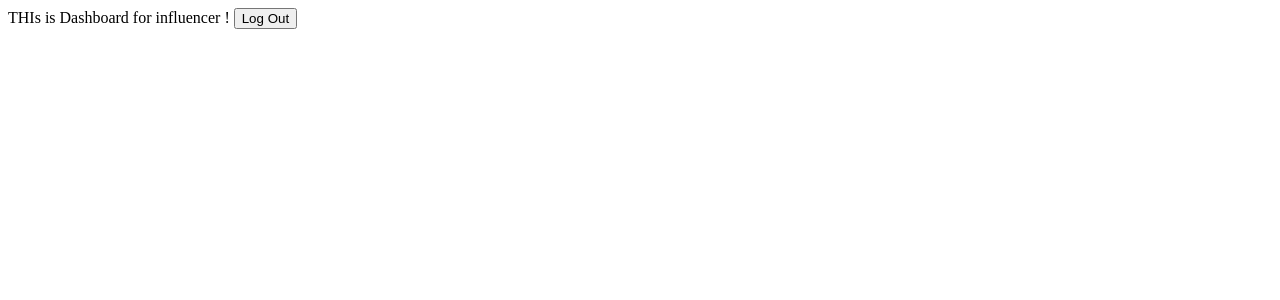
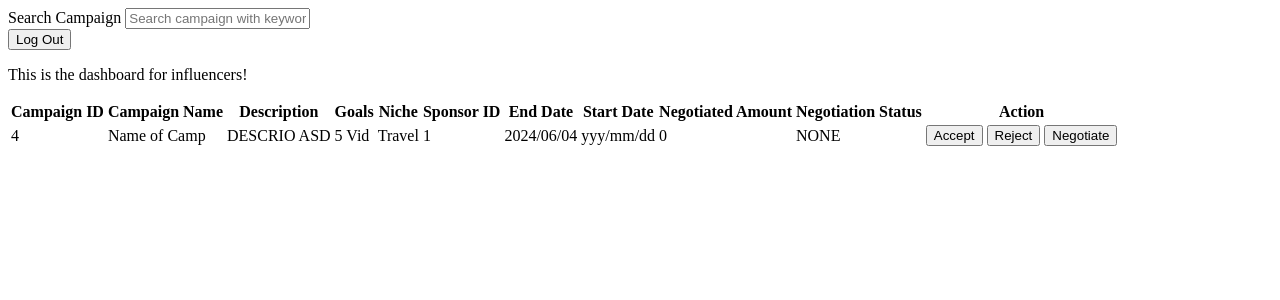
Before and after one commit to Kool-Cool/MAD-I, a Flask app: page /influencer/dashboard in a window 1280 px wide. Shown: the top 300 px of the page. Run offline with Flask 3, Linux system fonts and the light colour scheme.

Commit message:
fix : influencer dashboard

```diff
--- a/doc.txt
+++ b/doc.txt
@@ -165,6 +165,7 @@ Ad request Management - for the sponsors
                           |- able to negociate
 
 
+
 >> Search for influencers, public campaigns
 
 The sponsors should be able to search
--- a/templates/influencer_dashboard.html
+++ b/templates/influencer_dashboard.html
@@ -1,3 +1,54 @@
-THIs is Dashboard for influencer !
+<!DOCTYPE html>
+<html lang="en">
+<head>
+    <meta charset="UTF-8">
+    <meta name="viewport" content="width=device-width, initial-scale=1.0">
+    <title>Influencer Dashboard</title>
+</head>
+<body>
 
-<button class="btn btn-danger" onclick="location.href='/logout'">Log Out</button>
+<label for="search_camp">Search Campaign</label>
+<input type="text" placeholder="Search campaign with keywords" id="search_camp" name="search_camp"> <br>
+<button onclick="location.href='/logout'">Log Out</button> <br>
+<p>This is the dashboard for influencers!</p>
+
+<table>
+    <thead>
+        <tr>
+            <th>Campaign ID</th>
+            <th>Campaign Name</th>
+            <th>Description</th>
+            <th>Goals</th>
+            <th>Niche</th>
+            <th>Sponsor ID</th>
+            <th>End Date</th>
+            <th>Start Date</th>
+            <th>Negotiated Amount</th>
+            <th>Negotiation Status</th>
+            <th>Action</th>
+        </tr>
+    </thead>
+    <tbody>
+        <tr>
+            <td>4</td>
+            <td>Name of Camp</td>
+            <td>DESCRIO ASD</td>
+            <td>5 Vid</td>
+            <td>Travel</td>
+            <td>1</td>
+            <td>2024/06/04</td>
+            <td>yyy/mm/dd</td>
+            <td>0</td>
+            <td>NONE</td>
+            <td>
+                <button>Accept</button>
+                <button>Reject</button>
+                <button>Negotiate</button>
+            </td>
+        </tr>
+        <!-- Repeat for other campaigns -->
+    </tbody>
+</table>
+
+</body>
+</html>
```
